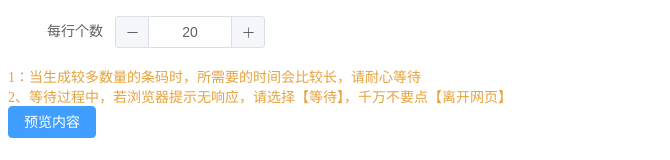
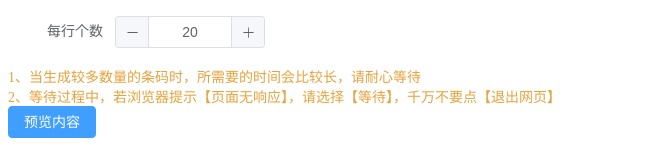
Before and after one commit to snippet0809/anhe-qrcode, a Vue app: page / in a window 1280 px wide. Shown: the part 142-302 px from the top of the page, without its empty margins (0-670 px from the left). Built offline with nearby package versions, Linux system fonts and the light colour scheme.

Commit message:
更改页面上的文字描述

```diff
--- a/src/App.vue
+++ b/src/App.vue
@@ -16,9 +16,9 @@
         <el-form-item label="每行个数">
             <el-input-number v-model="rowLen"></el-input-number>
         </el-form-item>
-        <el-text type="warning">1：当生成较多数量的条码时，所需要的时间会比较长，请耐心等待</el-text>
+        <el-text type="warning">1、当生成较多数量的条码时，所需要的时间会比较长，请耐心等待</el-text>
         <br />
-        <el-text type="warning">2、等待过程中，若浏览器提示无响应，请选择【等待】，千万不要点【离开网页】</el-text>
+        <el-text type="warning">2、等待过程中，若浏览器提示【页面无响应】，请选择【等待】，千万不要点【退出网页】</el-text>
         <el-form-item>
             <el-button type="primary" @click="generateImage()" :loading=status_render>预览内容</el-button>
         </el-form-item>
```
